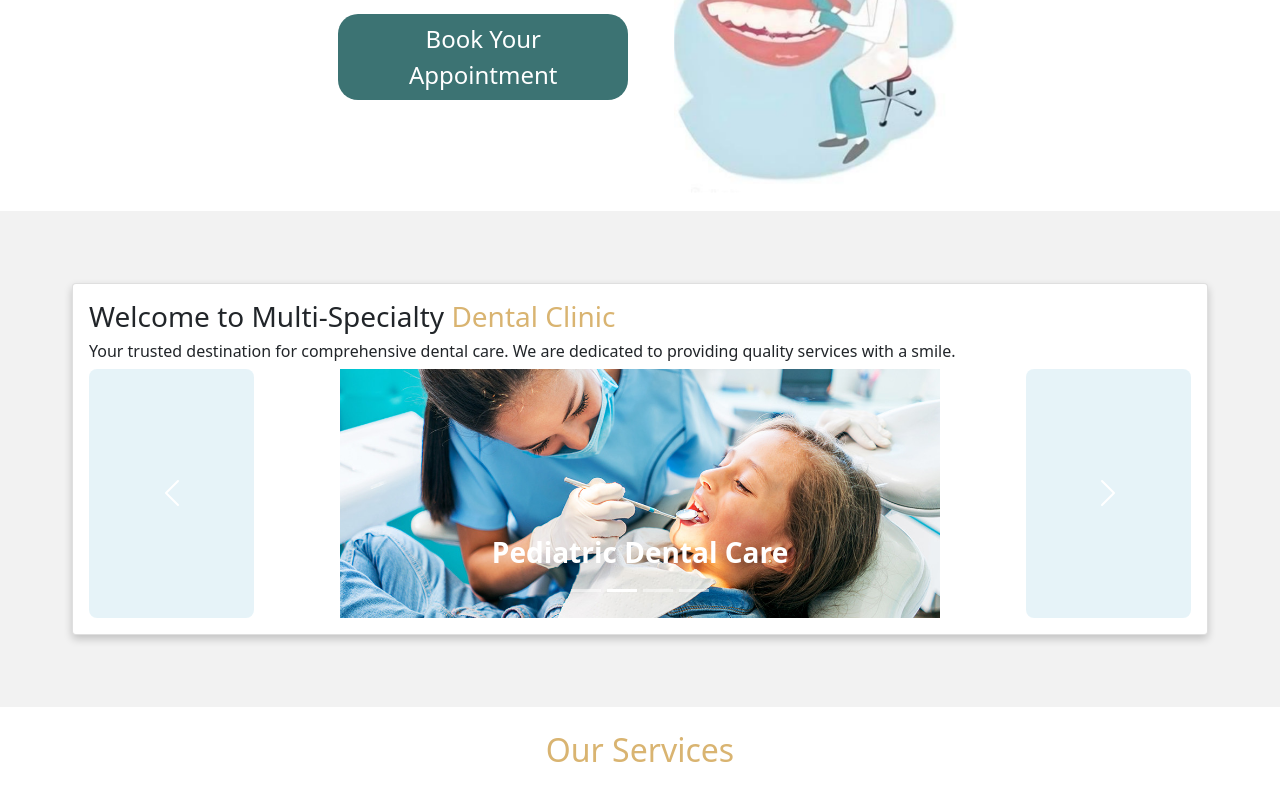
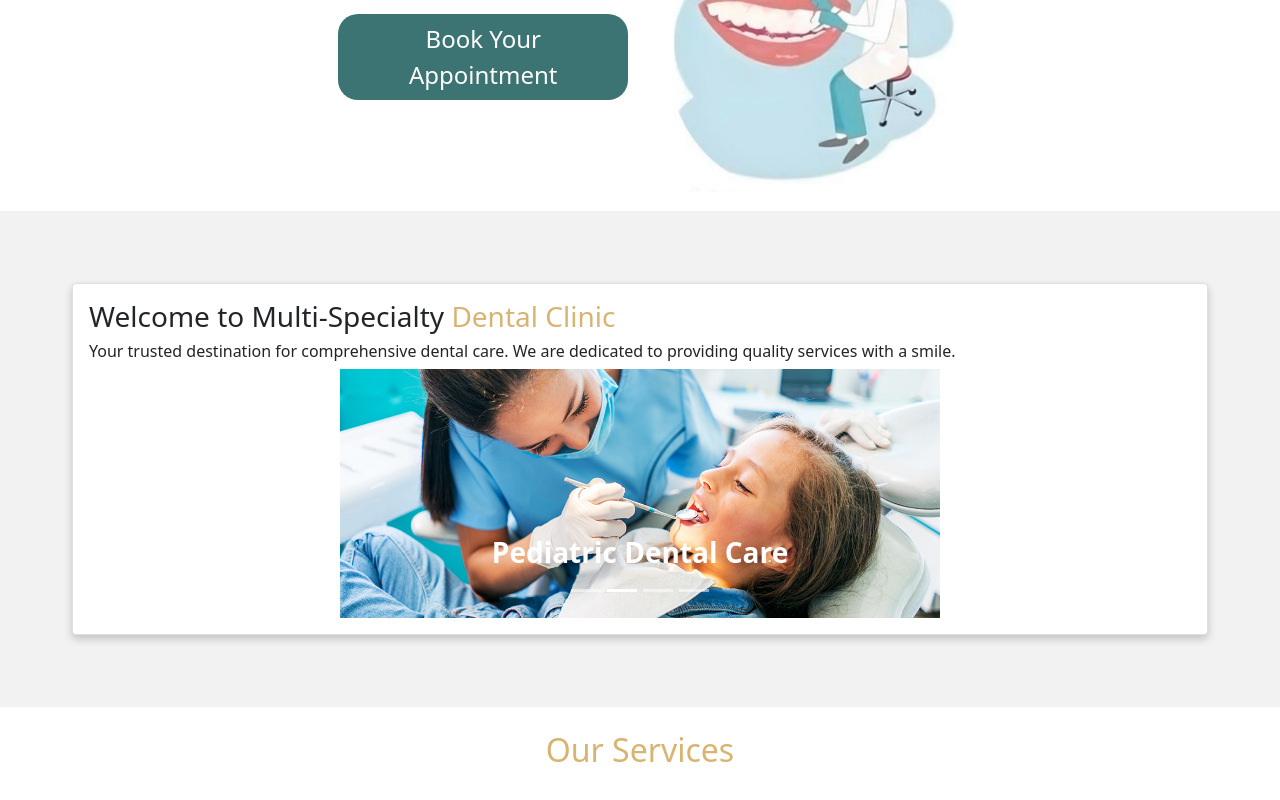
Before and after one commit to BonyRoy/Dr-Sagarika-Katkar, a React (Vite) app: page / in a window 1280 px wide. Shown: the part 458-1258 px from the top of the page. Built offline with nearby package versions, Linux system fonts and the light colour scheme.

Commit message:
Update Carousel.tsx

```diff
--- a/src/components/Carousel.tsx
+++ b/src/components/Carousel.tsx
@@ -63,11 +63,11 @@ const Carousel = () => {
                     </div>
                 ))}
             </div>
-            <button className="carousel-control-prev" type="button" data-bs-target="#carouselExampleIndicators" data-bs-slide="prev" onClick={goToPrevSlide} style={{backgroundColor:'#CEE8F2'}}>
+            <button className="carousel-control-prev" type="button" data-bs-target="#carouselExampleIndicators" data-bs-slide="prev" onClick={goToPrevSlide} >
                 <span className="carousel-control-prev-icon" aria-hidden="true"></span>
                 <span className="visually-hidden">Previous</span>
             </button>
-            <button className="carousel-control-next" type="button" data-bs-target="#carouselExampleIndicators" data-bs-slide="next" onClick={goToNextSlide} style={{backgroundColor:'#CEE8F2'}}>
+            <button className="carousel-control-next" type="button" data-bs-target="#carouselExampleIndicators" data-bs-slide="next" onClick={goToNextSlide} >
                 <span className="carousel-control-next-icon" aria-hidden="true"></span>
                 <span className="visually-hidden">Next</span>
             </button>
```
